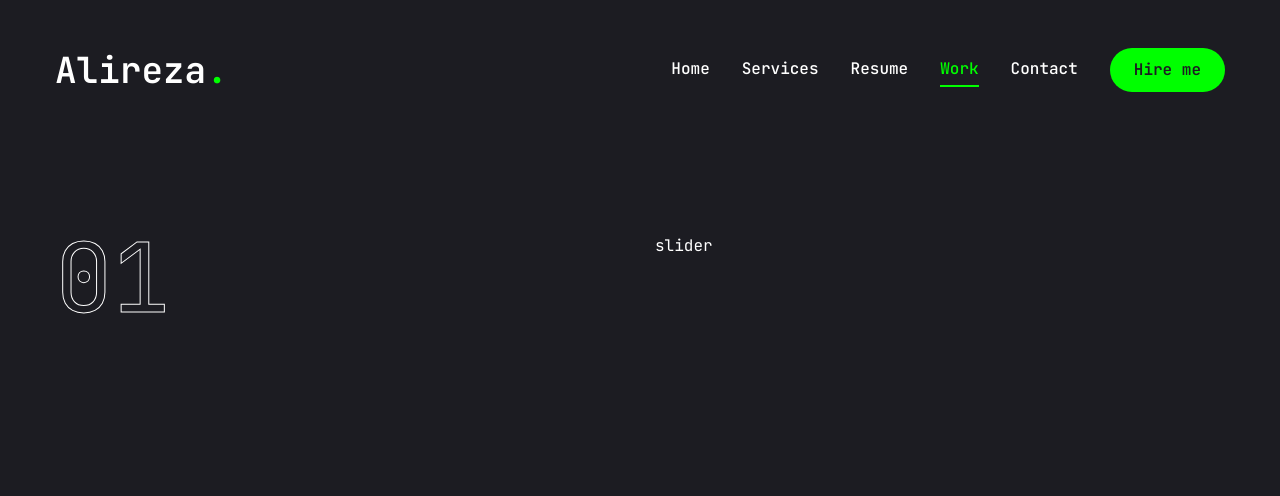
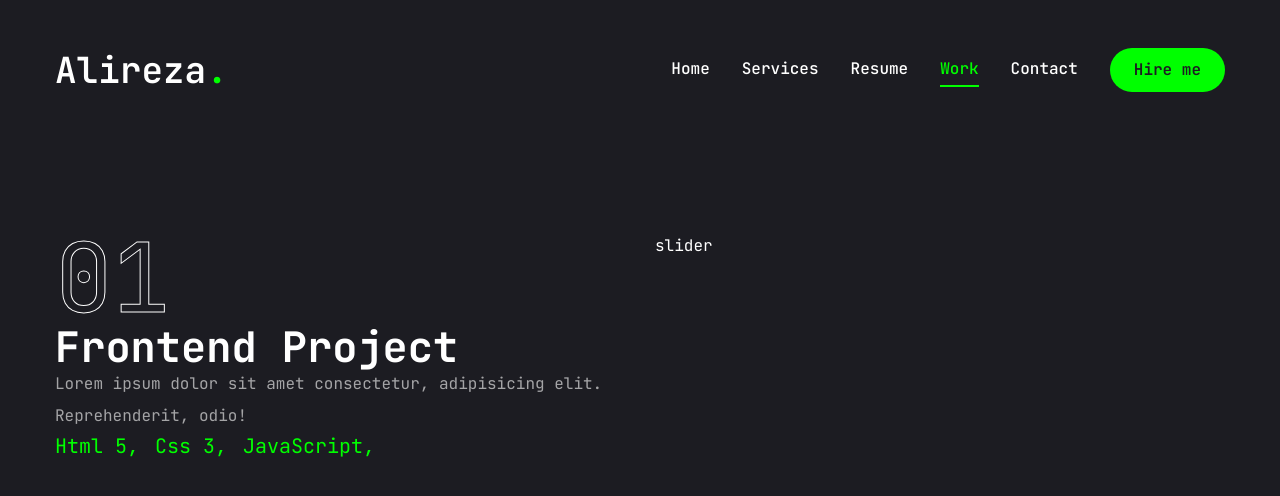
Before and after one commit to arkh99/arkh-portfolio, a Next.js app: page /work in a window 1280 px wide. Shown: the top 496 px of the page. Built offline with nearby package versions, Linux system fonts and the light colour scheme.

Commit message:
bug fixed

```diff
--- a/app/work/page.jsx
+++ b/app/work/page.jsx
@@ -71,8 +71,17 @@ const Work = () => {
       <div className="container mx-auto">
         <div className="flex flex-col xl:flex-row xl:gap-[30px]">
           <div className="w-full xl:w-[50%] xl:h-[460px] flex flex-col xl:justify-between order-2 xl:order-none">
-            <div className="text-8xl leading-none font-extabold text-transparent text-outline">
-              {project.num}
+            <div>
+              <div className="text-8xl leading-none font-extabold text-transparent text-outline">
+                {project.num}
+                          </div>
+                          <h2 className="text-[42px] font-bold leading-none text-white group-hover:text-accent transition-all duration-500 capitalize">{project.category} project</h2>
+                          <p className="text-white/60">{project.description}</p>
+                          <ul className="flex gap-4">
+                              {project.stack.map((item, index) => {
+                                  return <li key={index} className="text-xl text-accent">{item.name}, </li>
+                              })}
+                          </ul>
             </div>
           </div>
           <div className="w-full xl:w-[50%]">slider</div>
```
